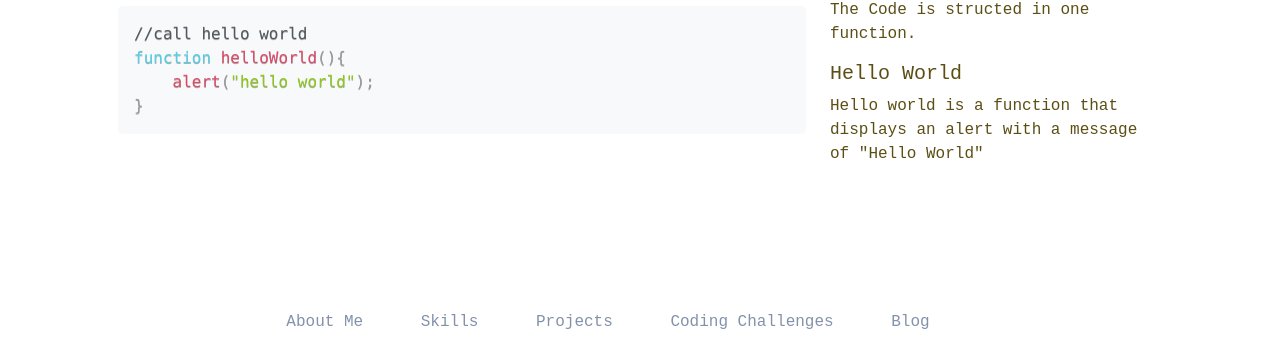
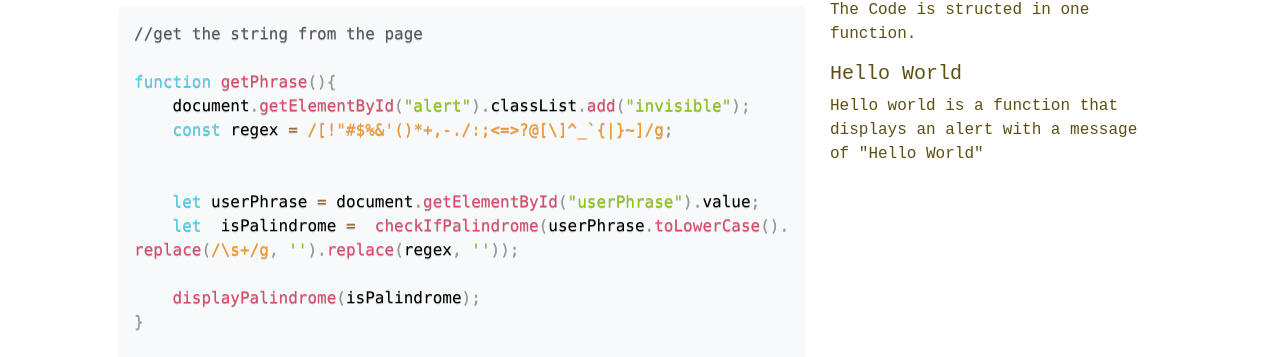
Before and after one commit to aoropeza31/word-reverse, a plain HTML site: page code.html in a window 1280 px wide. Shown: the part 145-502 px from the top of the page. Drawn offline with nearby package versions, Linux system fonts and the light colour scheme.

Commit message:
added code to code.html

```diff
--- a/code.html
+++ b/code.html
@@ -55,10 +55,52 @@
              <div class="row row-cols-1 row-cols-lg-2">
                  <div class="col-lg-8">
                     <pre class="line-numbers"><code class="language-javascript">
-                            //call hello world
-                            function helloWorld(){
-                                alert("hello world");
+                        //get the string from the page
+
+                        function getPhrase(){
+                            document.getElementById("alert").classList.add("invisible");
+                            const regex = /[!"#$%&'()*+,-./:;<=>?@[\]^_`{|}~]/g;
+
+
+                            let userPhrase = document.getElementById("userPhrase").value;
+                            let  isPalindrome =  checkIfPalindrome(userPhrase.toLowerCase().replace(/\s+/g, '').replace(regex, ''));
+
+                            displayPalindrome(isPalindrome);
+                        }
+
+                        function checkIfPalindrome(userPhrase){
+
+                            //reverse string
+                            let revString = [];
+
+                        for (let index = userPhrase.length-1; index >= 0; index--) {
+                            revString += userPhrase[index];
+
+                        }
+
+                        //check if rev is same as user string
+                            if(revString == userPhrase){
+                                return true;
+                            } else{
+                                return false;
                             }
+
+
+                        }
+
+                        function displayPalindrome(isPalindrome){
+                            if(isPalindrome){
+                                let result = "is a palindrome";
+                                document.getElementById("msg").innerHTML = `Congrats! Your word/phrase ${result}.`;
+                                document.getElementById("alert").classList.remove("invisible");
+
+                            }else{
+                                let result = "is not a palindrome";
+                                document.getElementById("msg").innerHTML = `I'm Sorry! Your word/phrase ${result}.`;
+                                document.getElementById("alert").classList.remove("invisible");
+                            }
+
+                        }
                         </code>
                     </pre>
                  </div>
```
Also changed, not shown: 1 other file.
